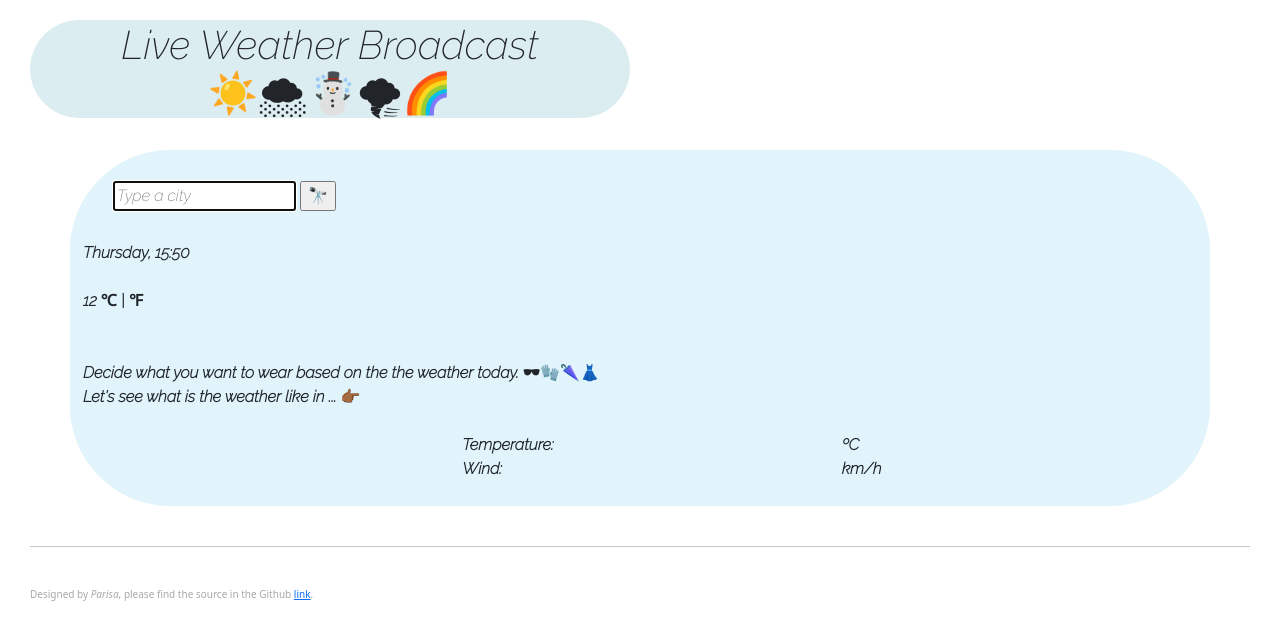
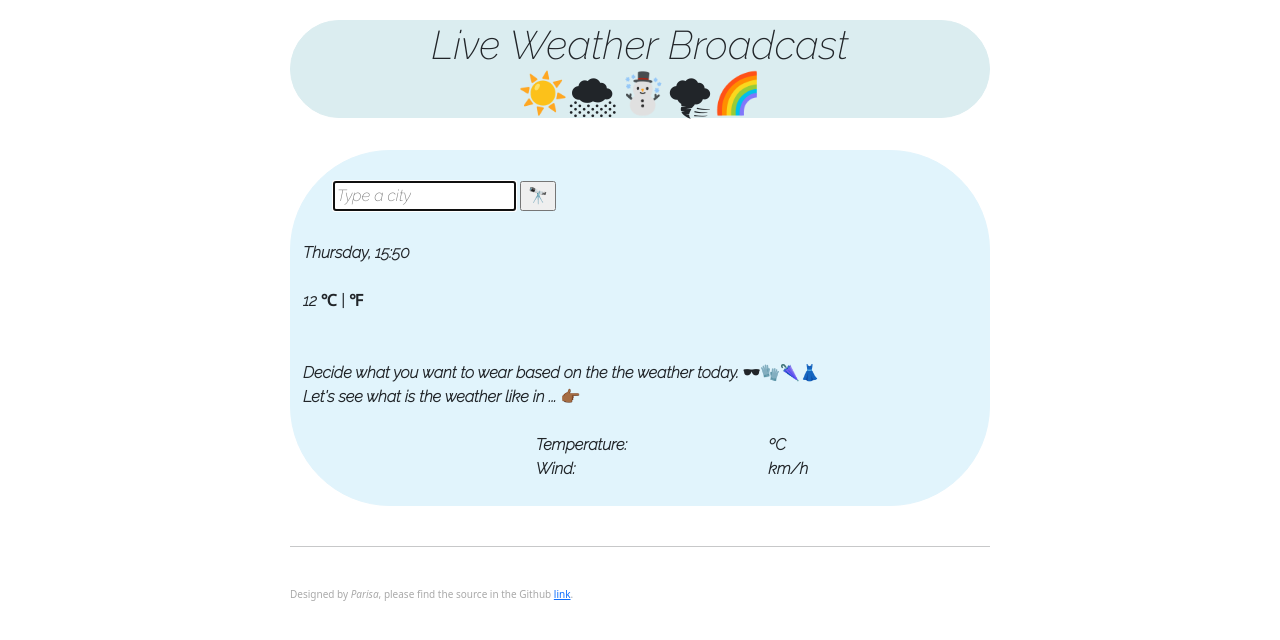
Before and after one commit to Parisistan/weather-app, a plain HTML site: page index.html in a window 1280 px wide. Drawn offline with nearby package versions, Linux system fonts and the light colour scheme.

Commit message:
wrapper vreated and margins fixed

```diff
--- a/index.html
+++ b/index.html
@@ -15,6 +15,7 @@
 </head>
 
 <body>
+    <div class="wrapper">
         <h1>
             Live Weather Broadcast <br /> ☀️🌨☃️🌪🌈
         </h1>
@@ -62,6 +63,7 @@
         <br>
         <hr><br>
         <div class="ending">Designed by <em>Parisa</em>, please find the source in the Github <a href="https://github.com/Parisistan/weather-app">link</a>. </div>
+    </div>
     <script src="app.js "></script>
 </body>
 
--- a/style.css
+++ b/style.css
@@ -1,3 +1,8 @@
+.wrapper {
+    margin: 0 auto;
+    max-width: 700px;
+}
+
 body {
     background-color: ivory;
     font-family: 'Raleway', sans-serif;
@@ -13,8 +18,6 @@ h1 {
     border: 1px solid rgb(219, 237, 240);
     border-radius: 150px;
     background-color: rgb(219, 237, 240);
-    margin-top: 10%;
-    max-width: 600px;
     font-family: 'Raleway', sans-serif;
     font-weight: 900;
 }
@@ -25,9 +28,9 @@ h1 {
 }
 
 .container {
+    display: block;
     border: 1px solid rgb(225, 244, 252);
     border-radius: 100px;
-    max-width: 600px;
     background-color: rgb(225, 244, 252);
     font-family: 'Raleway', sans-serif;
     font-weight: 700;
```
Lines whose indentation alone changed are shown as unchanged.
